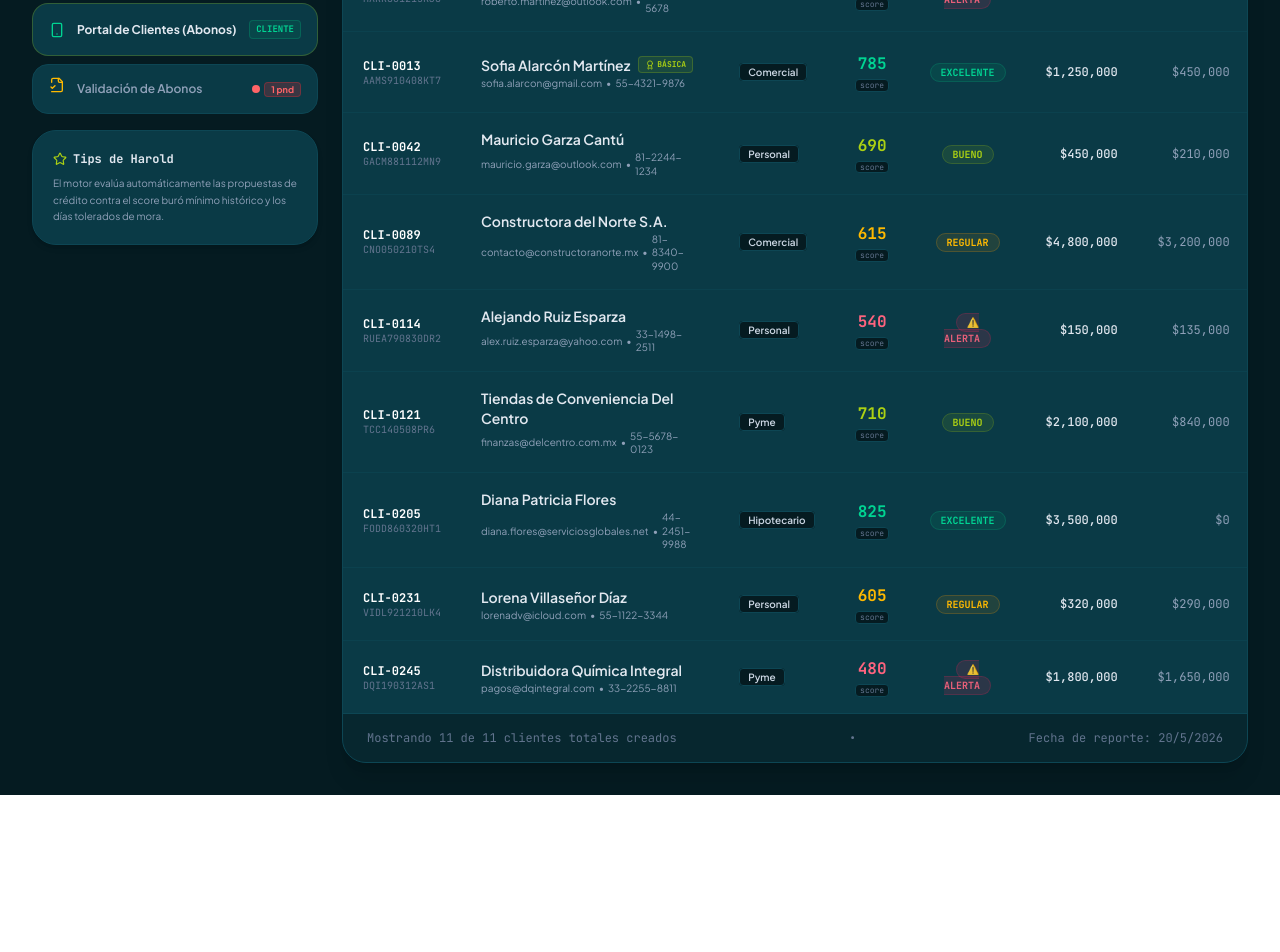
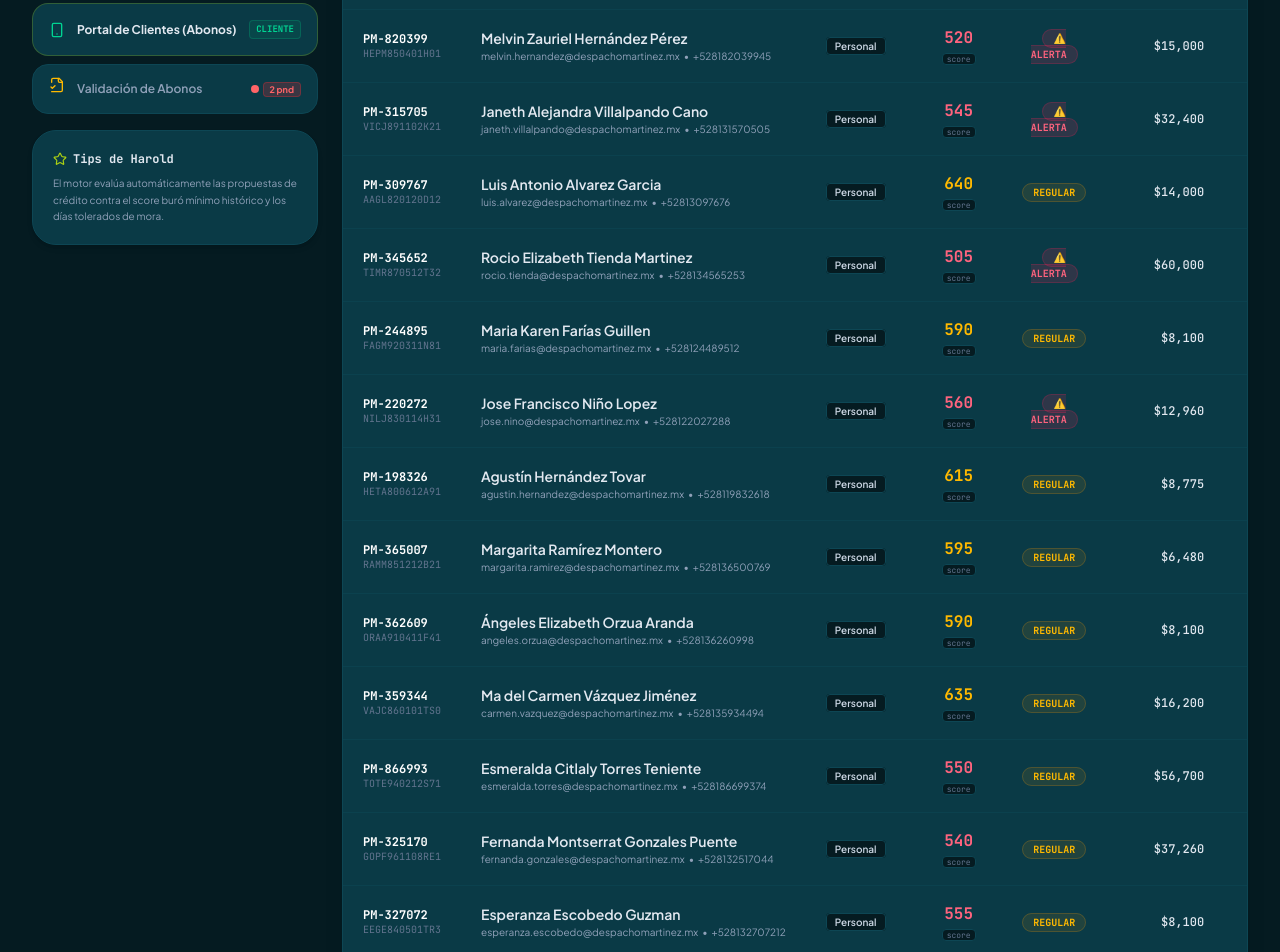
Before and after one commit to haroldove90-spec/Prestamos, a React (Vite) app: page / in a window 1280 px wide. Shown: the part 820-1772 px from the top of the page. Before the commit the page ends 1615 px from the top, so only its background shows below. Built offline with nearby package versions, Linux system fonts and the light colour scheme.

Commit message:
feat: add new clients and update portal defaults
Populate initial data with additional clients and adjust the ClientPortal initialization logic to prioritize specific accounts.

```diff
--- a/src/App.tsx
+++ b/src/App.tsx
@@ -63,6 +63,17 @@ export default function App() {
     return [
       {
         id: 'PAG-4621',
+        clientId: 'PM-820399',
+        clientName: 'Melvin Zauriel Hernández Pérez',
+        amount: 1250,
+        date: '2026-05-22',
+        evidenceImage: 'https://images.unsplash.com/photo-1554415707-6e8cfc93fe23?w=400&auto=format&fit=crop&q=80',
+        status: 'PENDIENTE',
+        notes: 'Abono de Cuota Semanal/Mensual #6. Referencia unificada establecida.',
+        reference: 'PM-820399'
+      },
+      {
+        id: 'PAG-4622',
         clientId: 'CLI-001',
         clientName: 'Carlos Mendoza',
         amount: 15000,
--- a/src/components/ClientPortal.tsx
+++ b/src/components/ClientPortal.tsx
@@ -40,9 +40,11 @@ export const ClientPortal: React.FC<ClientPortalProps> = ({
 }) => {
   // Filter clients who have pending balances, default to the first one
   const clientsWithBalance = clients.filter(c => c.balanceOwed > 0);
-  const [selectedClientId, setSelectedClientId] = useState<string>(
-    clientsWithBalance[0]?.id || clients[0]?.id || ''
-  );
+  const [selectedClientId, setSelectedClientId] = useState<string>(() => {
+    const hasEsperanza = clients.some(c => c.id === 'PM-327072' && c.balanceOwed > 0);
+    if (hasEsperanza) return 'PM-327072';
+    return clientsWithBalance[0]?.id || clients[0]?.id || '';
+  });
 
   const activeClient = clients.find(c => c.id === selectedClientId);
 
--- a/src/data.ts
+++ b/src/data.ts
@@ -60,6 +60,231 @@ export const INITIAL_CLIENTS: Client[] = [
     membership: 'Ninguna'
   },
   {
+    id: 'PM-820399',
+    name: 'Melvin Zauriel Hernández Pérez',
+    rfc: 'HEPM850401H01',
+    email: 'melvin.hernandez@despachomartinez.mx',
+    phone: '+528182039945',
+    creditScore: 520,
+    bureauStatus: 'ALERTA',
+    totalCreditGranted: 15000,
+    balanceOwed: 8750,
+    delinquencyDays: 210,
+    category: 'Personal',
+    joinDate: '2025-10-12',
+    membership: 'Ninguna'
+  },
+  {
+    id: 'PM-315705',
+    name: 'Janeth Alejandra Villalpando Cano',
+    rfc: 'VICJ891102K21',
+    email: 'janeth.villalpando@despachomartinez.mx',
+    phone: '+528131570505',
+    creditScore: 545,
+    bureauStatus: 'ALERTA',
+    totalCreditGranted: 32400,
+    balanceOwed: 10800,
+    delinquencyDays: 120,
+    category: 'Personal',
+    joinDate: '2025-08-15',
+    membership: 'Ninguna'
+  },
+  {
+    id: 'PM-309767',
+    name: 'Luis Antonio Alvarez Garcia',
+    rfc: 'AAGL820120D12',
+    email: 'luis.alvarez@despachomartinez.mx',
+    phone: '+52813097676',
+    creditScore: 640,
+    bureauStatus: 'REGULAR',
+    totalCreditGranted: 14000,
+    balanceOwed: 14000,
+    delinquencyDays: 30,
+    category: 'Personal',
+    joinDate: '2026-03-23',
+    membership: 'Ninguna'
+  },
+  {
+    id: 'PM-345652',
+    name: 'Rocio Elizabeth Tienda Martinez',
+    rfc: 'TIMR870512T32',
+    email: 'rocio.tienda@despachomartinez.mx',
+    phone: '+528134565253',
+    creditScore: 505,
+    bureauStatus: 'ALERTA',
+    totalCreditGranted: 60000,
+    balanceOwed: 12500,
+    delinquencyDays: 150,
+    category: 'Personal',
+    joinDate: '2024-04-27',
+    membership: 'Ninguna'
+  },
+  {
+    id: 'PM-244895',
+    name: 'Maria Karen Farías Guillen',
+    rfc: 'FAGM920311N81',
+    email: 'maria.farias@despachomartinez.mx',
+    phone: '+528124489512',
+    creditScore: 590,
+    bureauStatus: 'REGULAR',
+    totalCreditGranted: 8100,
+    balanceOwed: 1350,
+    delinquencyDays: 60,
+    category: 'Personal',
+    joinDate: '2025-05-11',
+    membership: 'Ninguna'
+  },
+  {
+    id: 'PM-220272',
+    name: 'Jose Francisco Niño Lopez',
+    rfc: 'NILJ830114H31',
+    email: 'jose.nino@despachomartinez.mx',
+    phone: '+528122027288',
+    creditScore: 560,
+    bureauStatus: 'ALERTA',
+    totalCreditGranted: 12960,
+    balanceOwed: 3240,
+    delinquencyDays: 90,
+    category: 'Personal',
+    joinDate: '2025-05-11',
+    membership: 'Ninguna'
+  },
+  {
+    id: 'PM-198326',
+    name: 'Agustín Hernández Tovar',
+    rfc: 'HETA800612A91',
+    email: 'agustin.hernandez@despachomartinez.mx',
+    phone: '+528119832618',
+    creditScore: 615,
+    bureauStatus: 'REGULAR',
+    totalCreditGranted: 8775,
+    balanceOwed: 675,
+    delinquencyDays: 30,
+    category: 'Personal',
+    joinDate: '2025-05-11',
+    membership: 'Ninguna'
+  },
+  {
+    id: 'PM-365007',
+    name: 'Margarita Ramírez Montero',
+    rfc: 'RAMM851212B21',
+    email: 'margarita.ramirez@despachomartinez.mx',
+    phone: '+528136500769',
+    creditScore: 595,
+    bureauStatus: 'REGULAR',
+    totalCreditGranted: 6480,
+    balanceOwed: 1080,
+    delinquencyDays: 60,
+    category: 'Personal',
+    joinDate: '2025-05-11',
+    membership: 'Ninguna'
+  },
+  {
+    id: 'PM-362609',
+    name: 'Ángeles Elizabeth Orzua Aranda',
+    rfc: 'ORAA910411F41',
+    email: 'angeles.orzua@despachomartinez.mx',
+    phone: '+528136260998',
+    creditScore: 590,
+    bureauStatus: 'REGULAR',
+    totalCreditGranted: 8100,
+    balanceOwed: 1350,
+    delinquencyDays: 60,
+    category: 'Personal',
+    joinDate: '2025-05-11',
+    membership: 'Ninguna'
+  },
+  {
+    id: 'PM-359344',
+    name: 'Ma del Carmen Vázquez Jiménez',
+    rfc: 'VAJC860101TS0',
+    email: 'carmen.vazquez@despachomartinez.mx',
+    phone: '+528135934494',
+    creditScore: 635,
+    bureauStatus: 'REGULAR',
+    totalCreditGranted: 16200,
+    balanceOwed: 1350,
+    delinquencyDays: 30,
+    category: 'Personal',
+    joinDate: '2025-05-11',
+    membership: 'Ninguna'
+  },
+  {
+    id: 'PM-866993',
+    name: 'Esmeralda Citlaly Torres Teniente',
+    rfc: 'TOTE940212S71',
+    email: 'esmeralda.torres@despachomartinez.mx',
+    phone: '+528186699374',
+    creditScore: 550,
+    bureauStatus: 'REGULAR',
+    totalCreditGranted: 56700,
+    balanceOwed: 14175,
+    delinquencyDays: 90,
+    category: 'Personal',
+    joinDate: '2025-05-11',
+    membership: 'Ninguna'
+  },
+  {
+    id: 'PM-325170',
+    name: 'Fernanda Montserrat Gonzales Puente',
+    rfc: 'GOPF961108RE1',
+    email: 'fernanda.gonzales@despachomartinez.mx',
+    phone: '+528132517044',
+    creditScore: 540,
+    bureauStatus: 'REGULAR',
+    totalCreditGranted: 37260,
+    balanceOwed: 9315,
+    delinquencyDays: 90,
+    category: 'Personal',
+    joinDate: '2025-05-11',
+    membership: 'Ninguna'
+  },
+  {
+    id: 'PM-327072',
+    name: 'Esperanza Escobedo Guzman',
+    rfc: 'EEGE840501TR3',
+    email: 'esperanza.escobedo@despachomartinez.mx',
+    phone: '+528132707212',
+    creditScore: 555,
+    bureauStatus: 'REGULAR',
+    totalCreditGranted: 8100,
+    balanceOwed: 2025,
+    delinquencyDays: 90,
+    category: 'Personal',
+    joinDate: '2025-05-11',
+    membership: 'Ninguna'
+  },
+  {
+    id: 'PM-287397',
+    name: 'Ileana Ernestina Lezama Salazar',
+    rfc: 'LESI880112D93',
+    email: 'ileana.lezama@despachomartinez.mx',
+    phone: '+528128739709',
+    creditScore: 535,
+    bureauStatus: 'ALERTA',
+    totalCreditGranted: 34020,
+    balanceOwed: 8505,
+    delinquencyDays: 90,
+    category: 'Personal',
+    joinDate: '2025-05-11',
+    membership: 'Ninguna'
+  },
+  {
+    id: 'PM-159999',
+    name: 'Jose Manuel Pitones Hernández',
+    rfc: 'PIHJ821215A42',
+    email: 'jose.pitones@despachomartinez.mx',
+    phone: '+528115999973',
+    creditScore: 545,
+    bureauStatus: 'REGULAR',
+    totalCreditGranted: 9720,
+    balanceOwed: 2430,
+    delinquencyDays: 90,
+    category: 'Personal',
+    joinDate: '2025-05-11',
+    membership: 'Ninguna'
+  },
+  {
     id: 'CLI-0013',
     name: 'Sofia Alarcón Martínez',
     rfc: 'AAMS910408KT7',
@@ -110,8 +335,8 @@ export const INITIAL_CLIENTS: Client[] = [
     phone: '33-1498-2511',
     creditScore: 540,
     bureauStatus: 'ALERTA',
-    totalCreditGranted: 150000,
-    balanceOwed: 135000,
+    totalCreditGranted: 15000,
+    balanceOwed: 13500,
     delinquencyDays: 45,
     category: 'Personal',
     joinDate: '2025-02-05'
```
